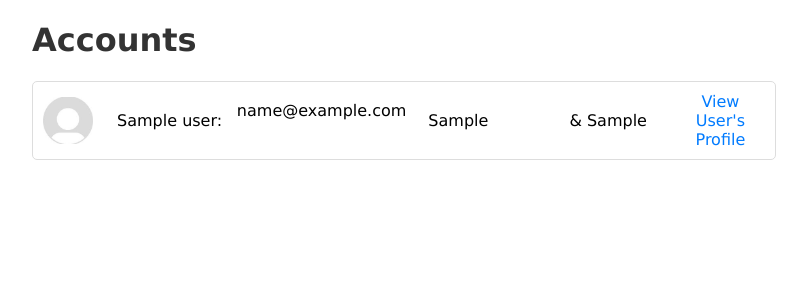
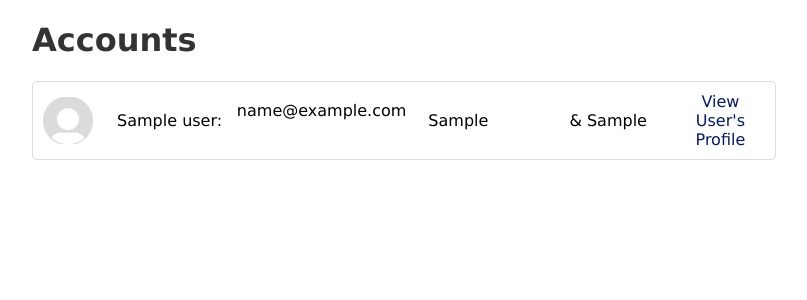
Before and after one commit to mspear1/coursebridge, a Flask app: template templates/accounts.html in a window 1280 px wide. Shown: the part 84-384 px from the top of the page, without its empty margins (6-813 px from the left). Run offline with Flask 3, Linux system fonts and the light colour scheme; the template is opened without the code that fills it: most values are stand-ins (such as "Sample title", 1, 10 or a date in 2020).

Commit message:
small fix

```diff
--- a/templates/accounts.html
+++ b/templates/accounts.html
@@ -20,7 +20,7 @@
         {% if major2_minor %}
           <span class="fixed"> & {{ user.major2_minor }}</span>
         {% endif %}
-        <a href="{{url_for('profile', id=user.id)}}">View User's Profile</a>
+        <a href="{{url_for('profile', id=user.id)}}" style="color:rgb(3, 26, 109)">View User's Profile</a>
       </li>
     {% endfor %}
   </ul>
```
